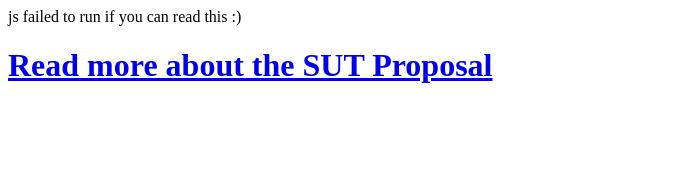
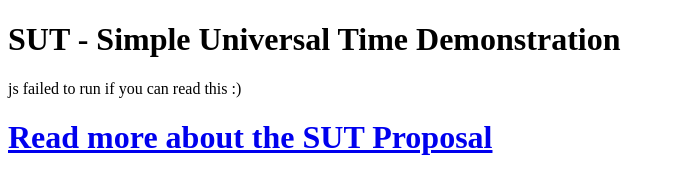
Before and after one commit to telmich/sut, a plain HTML site: page index.html in a window 1280 px wide. Shown: the whole page, without its empty margins (0-676 px from the left). Drawn offline with Linux system fonts and the light colour scheme.

Commit message:
reformat
Signed-off-by: Nico Schottelius <nico@bento.schottelius.org>

```diff
--- a/index.html
+++ b/index.html
@@ -5,12 +5,10 @@
 		<title>SUT - Simple Universal Time Demonstration</title>
 	</head>
 	<body>
-		<span id="sut_timebox"> js failed to run if you can read this :) </span>
 
 
 		<script src="sut.js"></script>
 		<script>
-        <h1>SUT - Simple Universal Time Demonstration</h1>
 
 		var text = document.getElementById('sut_timebox');
 
@@ -26,6 +24,10 @@
 
 		Update();
 		</script>
+
+
+        <h1>SUT - Simple Universal Time Demonstration</h1>
+		<span id="sut_timebox"> js failed to run if you can read this :) </span>
 		<h1><a href="http://www.nico.schottelius.org/docs/sut/">Read more about the SUT Proposal</a></h1>
 	</body>
 </html>
```
